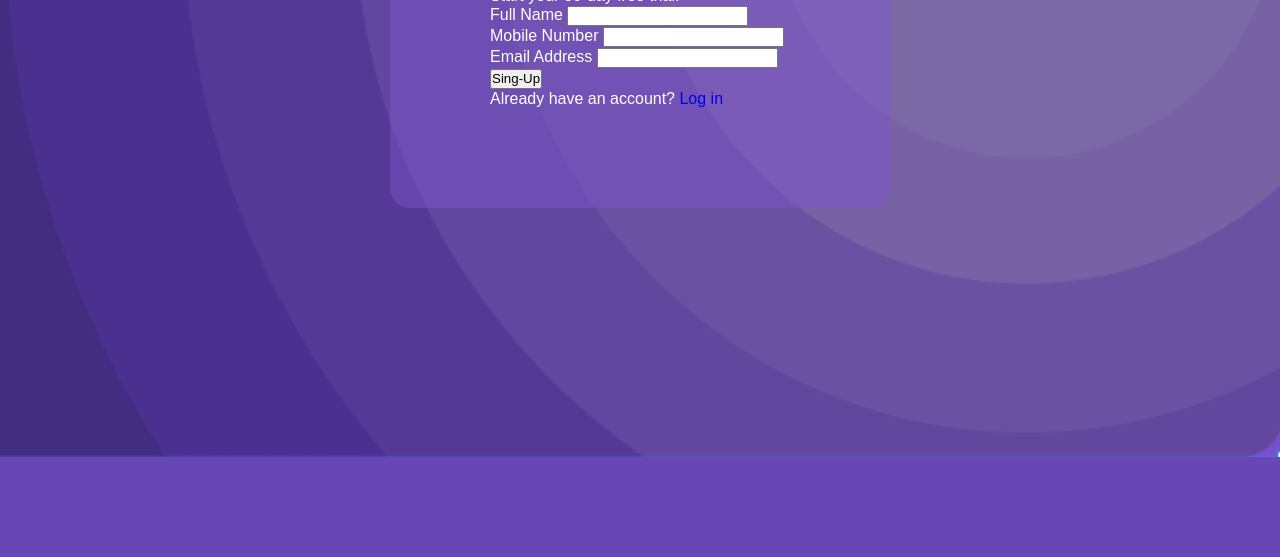
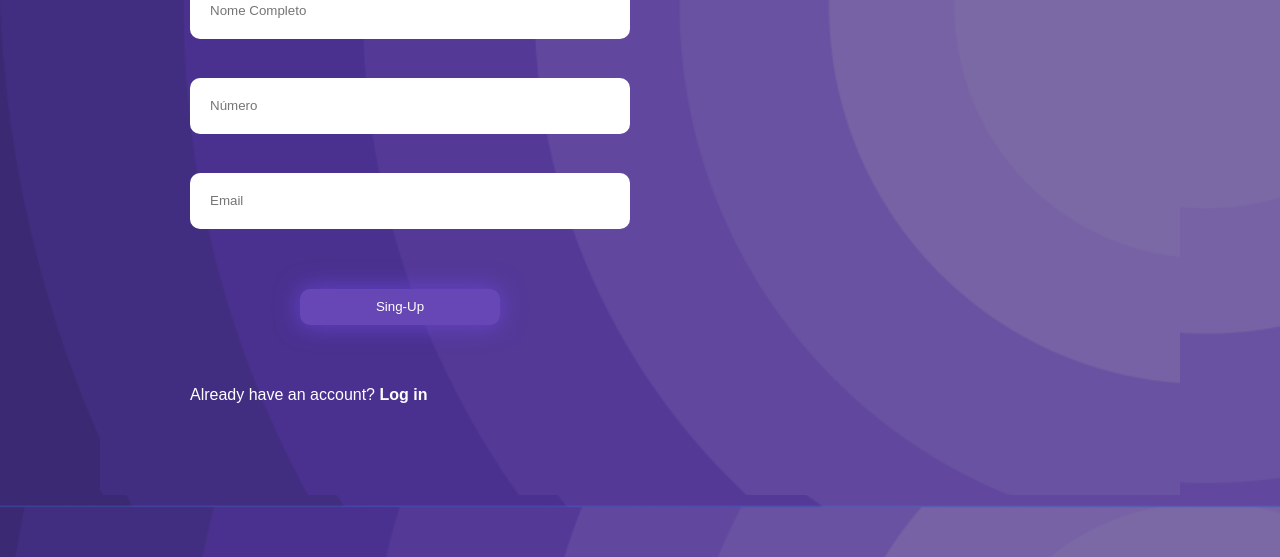
Before and after one commit to GuilhermeAraujo062/sing-up, a plain HTML site: page index.html in a window 1280 px wide. Shown: the part 343-900 px from the top of the page. Before the commit the page ends 800 px from the top, so only its background shows below. Drawn offline with Linux system fonts and the light colour scheme.

Commit message:
atualizaçao

```diff
--- a/index.html
+++ b/index.html
@@ -12,21 +12,27 @@
         <section id="menu">
             <h1 id="titulo">Sing-Up</h1>
             <p>Start your 30-day free trial.</p>
+
             <div>
-                <label>Full Name</label>
-                <input type="text" name="nome" id="nome">
+                <label for="name"></label> <br>
+                <input type="name" id="nome" name="nome" placeholder="Nome Completo">
             </div>
+
             <div>
-                <label>Mobile Number</label>
-                <input type="number" name="numero" id="numero">
+                <label for="phone"></label> <br>
+                <input type="phone" id="numero" name="numero" placeholder="Número">
             </div>
+
             <div>
-                <label>Email Address</label>
-                <input type="email" name="email" id="email">
+                <label for="email"></label> <br>
+                <input type="email" id="email" name="email" placeholder="Email">
             </div>
-            <button class="butao">Sing-Up</button>
+
+            <button type="button">Sing-Up</button>
+
+
             <p>Already have an account? <a href="#">Log in</a> </p>
         </section>
-
+    </main>
 </body>
 </html>
--- a/style.css
+++ b/style.css
@@ -11,6 +11,7 @@
 * {
     padding: 0;
     margin: 0;
+
     line-height: 1.2em;
     text-decoration: none;
 }
@@ -26,10 +27,13 @@
 
 /*Estilo da Página*/
 
-body {
+html, body {
     background-color: var(--cor01);
     font-family: var(--fonte-padrao);
     color: white;
+    max-height: 100vh;
+    margin: 50px;
+
     background-image: url(imagens/fundo.png);
     background-repeat: no-repeat;
     background-position: right center;
@@ -38,21 +42,60 @@ body {
 }
 
 #menu {
-    background-color: #7f55da7a;
+    max-width: 300px;
+    padding: 10vh;
+    border-radius: 10px;
+}
 
-    backdrop-filter: blur(2px);
-    backdrop-filter: brightness(60%);
-    backdrop-filter: contrast(40%);
-    backdrop-filter: drop-shadow(4px 4px 10px blue);
-    backdrop-filter: grayscale(30%);
-    backdrop-filter: hue-rotate(120deg);
-    backdrop-filter: invert(70%);
-    backdrop-filter: opacity(20%);
-    backdrop-filter: sepia(90%);
-    backdrop-filter: saturate(80%);
+h1 {
+    font-family: var(--fonte-padrao);
+    font-size: 3em;
+    padding: 10px;
+}
 
-    padding: 100px;
-    max-width: 300px;
-    margin: 200px auto;
-    border-radius: 20px
+p {
+    padding: 10px;
 }
+
+a {
+    text-decoration: none;
+    color: white;
+    font-weight: 700;
+}
+
+a:hover {
+    text-decoration: underline;
+}
+
+div {
+    padding: 10px;
+}
+
+label, input {
+    padding: 20px;
+    width: 400px;
+    border-radius: 10px;
+    border: none;
+}
+
+button {
+    background-color: #6746B6;
+    color: white;
+    border: none;
+    box-shadow: 0px 0px 25px #6d48ddd2;
+    text-align: center;
+
+    padding: 10px;
+    width: 200px;
+    border-radius: 10px;
+    margin-top: 50px;
+    margin-bottom: 50px;
+    margin-left: 15vh;
+}
+
+button:hover {
+    background-color: rgba(0, 0, 0, 0.055);
+    box-shadow: 0px 0px 25px #6d48dd54;
+    transition-duration: 0.2s;
+    cursor: pointer;
+}
```
